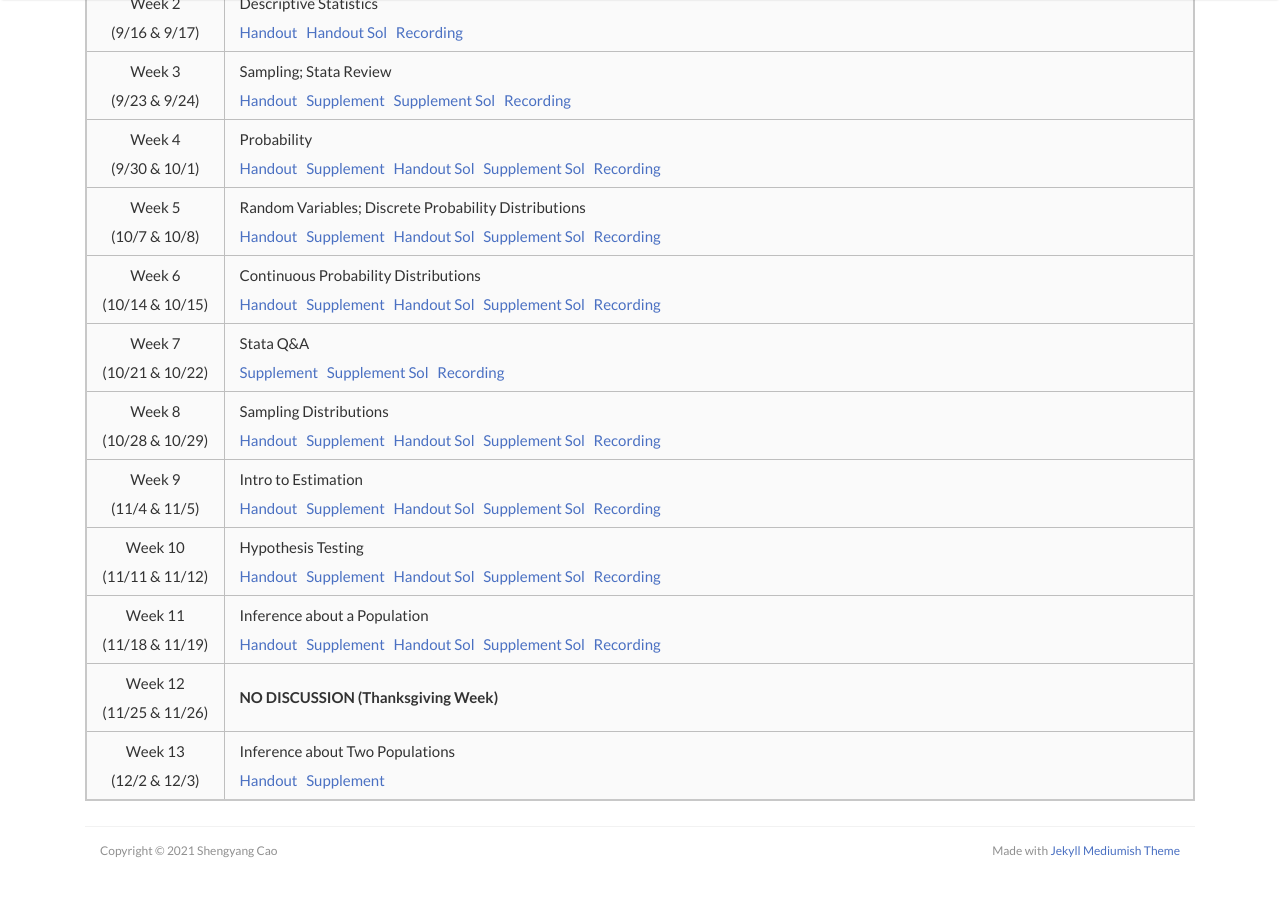
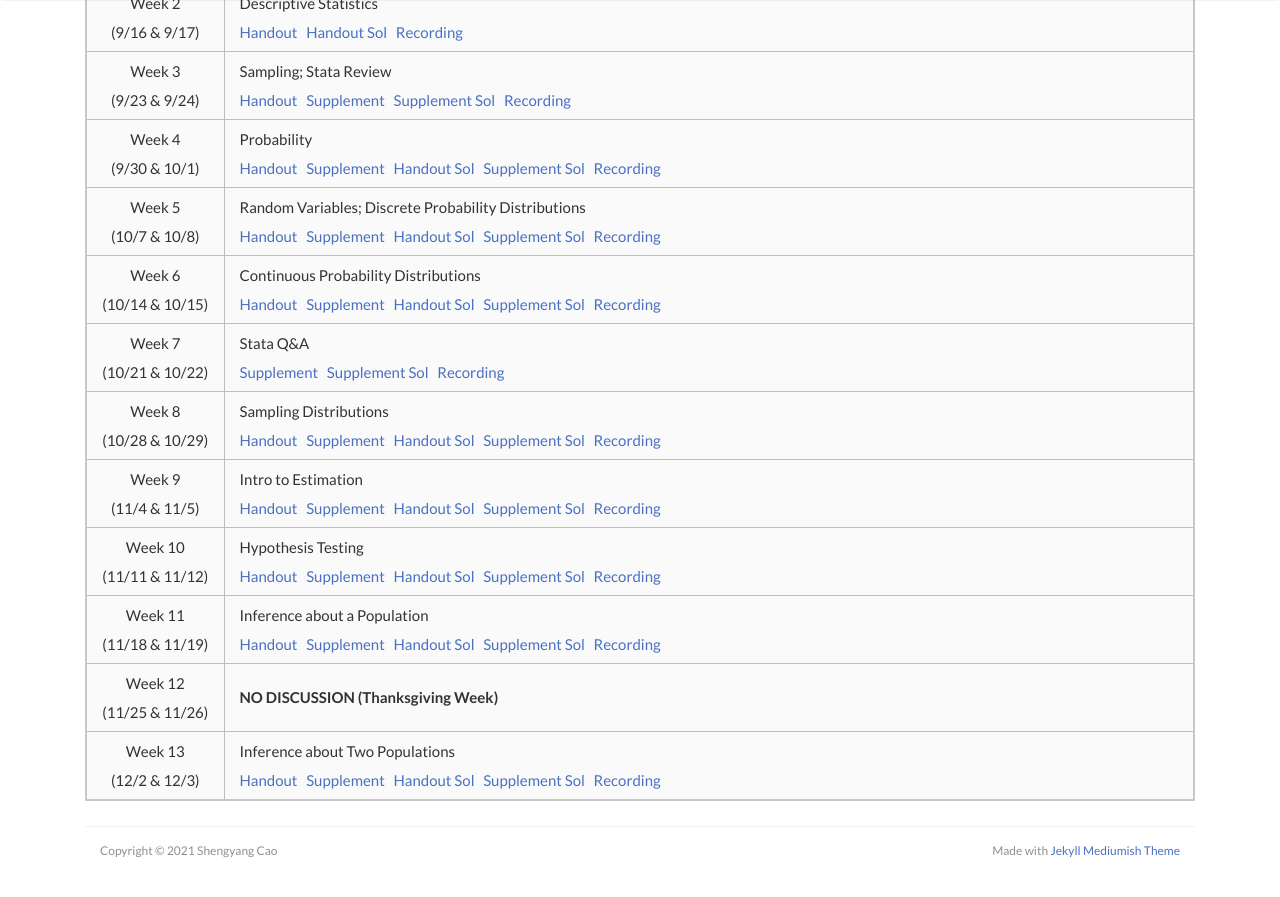
Before and after one commit to scaotravis/scaotravis.github.io, a Jekyll site: the page built from _pages/teaching/fa21-310.md, in a window 1280 px wide and 900 px high, scrolled down 1100 px. Shown: the top 897 px of the window. Built offline with Jekyll 4.4.1, drawn with Linux system fonts in a browser that asks for light colours; nearby versions of some CDN libraries; comment, search, counter and statistics services are not loaded.

Commit message:
update 310 page

```diff
--- a/_pages/teaching/fa21-310.md
+++ b/_pages/teaching/fa21-310.md
@@ -48,4 +48,4 @@ If you need any help installing Stata, here's a quick [installation guide]({{ si
 | Week 10 <br> (11/11 & 11/12) | Hypothesis Testing <br> [Handout](https://canvas.wisc.edu/courses/257051/files/20592149?wrap=1) &nbsp; [Supplement]({{ site.baseurl }}/downloads/teaching/fa21-310/310_fa21_supplement-10.pdf) &nbsp; [Handout Sol](https://canvas.wisc.edu/courses/257051/files/20592185?wrap=1) &nbsp; [Supplement Sol]({{ site.baseurl }}/downloads/teaching/fa21-310/310_fa21_supplement-10_sol.pdf) &nbsp; [Recording](https://uwmadison.zoom.us/rec/share/zlgvfBdkk3-HQaV15TijN-oia2QfbPsAqzk8NoDbXnSIzBCW86uIkcbogCbWd2PR.e29_rqufMydhO1N7) |
 | Week 11 <br> (11/18 & 11/19) | Inference about a Population <br> [Handout](https://canvas.wisc.edu/courses/257051/files/20592138?wrap=1) &nbsp; [Supplement]({{ site.baseurl }}/downloads/teaching/fa21-310/310_fa21_supplement-11.pdf) &nbsp; [Handout Sol](https://canvas.wisc.edu/courses/257051/files/20592153?wrap=1) &nbsp; [Supplement Sol]({{ site.baseurl }}/downloads/teaching/fa21-310/310_fa21_supplement-11_sol.pdf) &nbsp; [Recording](https://uwmadison.zoom.us/rec/share/svRdMJxh3d2SXnXUSUK-II_BmAmF18ygW5EzR2-tCWLpDtSuFixG-mIQK1plQxSS.uy6ViM9n3N65F1Ta) |
 | Week 12 <br> (11/25 & 11/26) | **NO DISCUSSION (Thanksgiving Week)** |
-| Week 13 <br> (12/2 & 12/3) | Inference about Two Populations <br> [Handout](https://canvas.wisc.edu/courses/257051/files/20592105?wrap=1) &nbsp; [Supplement]({{ site.baseurl }}/downloads/teaching/fa21-310/310_fa21_supplement-12.pdf) |
+| Week 13 <br> (12/2 & 12/3) | Inference about Two Populations <br> [Handout](https://canvas.wisc.edu/courses/257051/files/20592105?wrap=1) &nbsp; [Supplement]({{ site.baseurl }}/downloads/teaching/fa21-310/310_fa21_supplement-12.pdf) &nbsp; [Handout Sol](https://canvas.wisc.edu/courses/257051/files/20592143?module_item_id=3958753) &nbsp; [Supplement Sol]({{ site.baseurl }}/downloads/teaching/fa21-310/310_fa21_supplement-12_sol.pdf) &nbsp; [Recording](https://uwmadison.zoom.us/rec/share/eBOq0xnogjg4jiq7fnX9FdK9a4A9O3XoYu2QEeNDAD9Q4ckkNPzeYF4nuJThQIw4.8X480NBRgk_jlAYd)|
```
Also changed, not shown: 2 other files.
